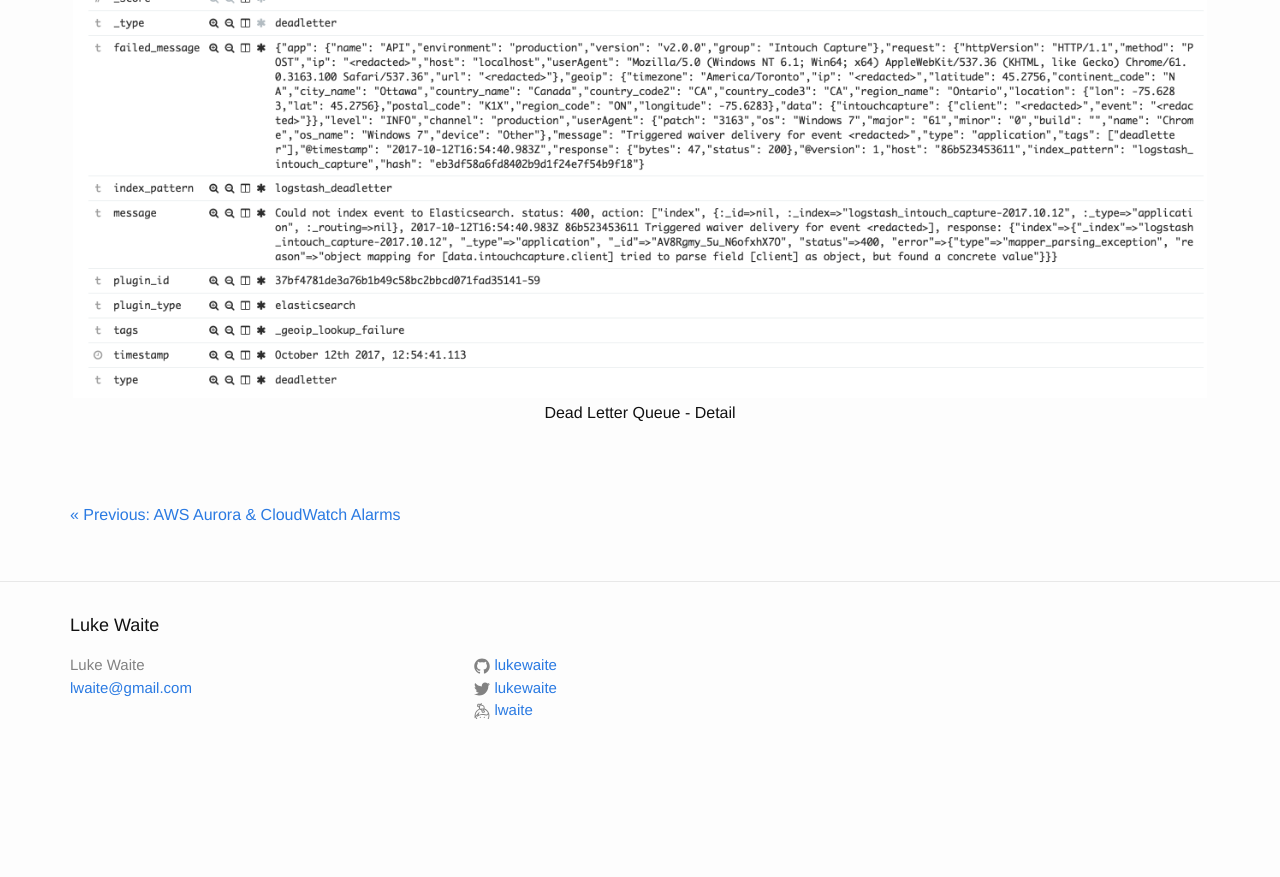
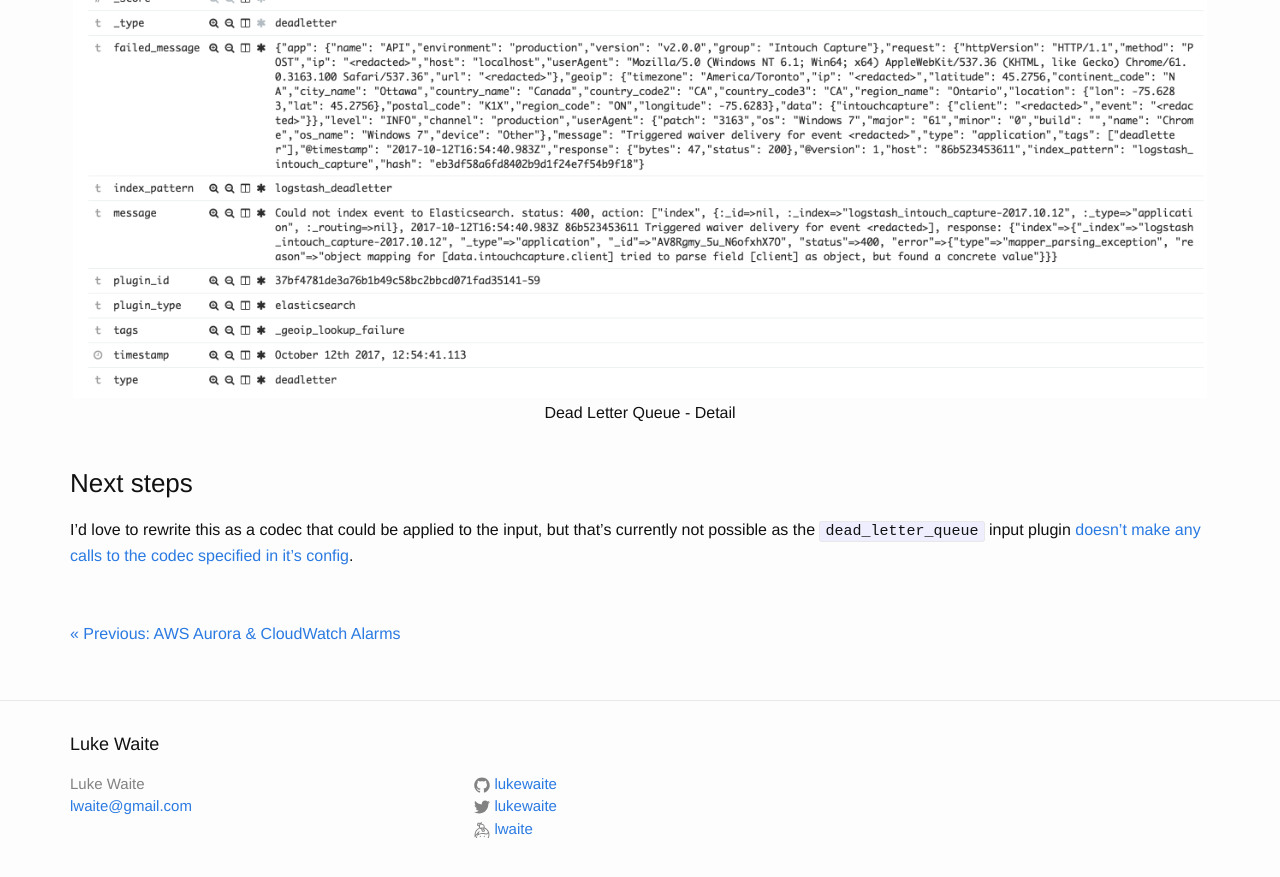
Before and after one commit to lukewaite/lukewaite.github.io, a Jekyll site: the page built from _posts/2017-10-13-viewing-logstash-dlq-in-kibana.md, in a window 1280 px wide and 900 px high, scrolled down 2491 px. Shown: the top 877 px of the window. Built offline with Jekyll 4.4.1, drawn with Linux system fonts in a browser that asks for light colours; comment, search, counter and statistics services are not loaded; before the commit the page ends 3273 px from its top, so only the background shows below that.

Commit message:
codec issue mention

```diff
--- a/_posts/2017-10-13-viewing-logstash-dlq-in-kibana.md
+++ b/_posts/2017-10-13-viewing-logstash-dlq-in-kibana.md
@@ -69,7 +69,13 @@ filter {
 {% include image.html url="/images/2017-10-13-dlq-kibana/logs-list.png" description="Dead Letter Queue - Logs" %}
 {% include image.html url="/images/2017-10-13-dlq-kibana/logs-detail.png" description="Dead Letter Queue - Detail" %}
 
+### Next steps
+I'd love to rewrite this as a codec that could be applied to the input,
+but that's currently not possible as the `dead_letter_queue` input plugin
+[doesn't make any calls to the codec specified in it's config][codec-issue].
+
 [intouch]:      https://www.intouchinsight.com
 [dlq]:          https://www.elastic.co/guide/en/logstash/current/dead-letter-queues.html
 [dlq-blog]:     https://www.elastic.co/blog/logstash-lines-2017-05-16
 [reprocessing]: https://www.elastic.co/guide/en/logstash/5.6/dead-letter-queues.html#dlq-example
+[codec-issue]:  https://github.com/logstash-plugins/logstash-input-dead_letter_queue/issues/15
```
